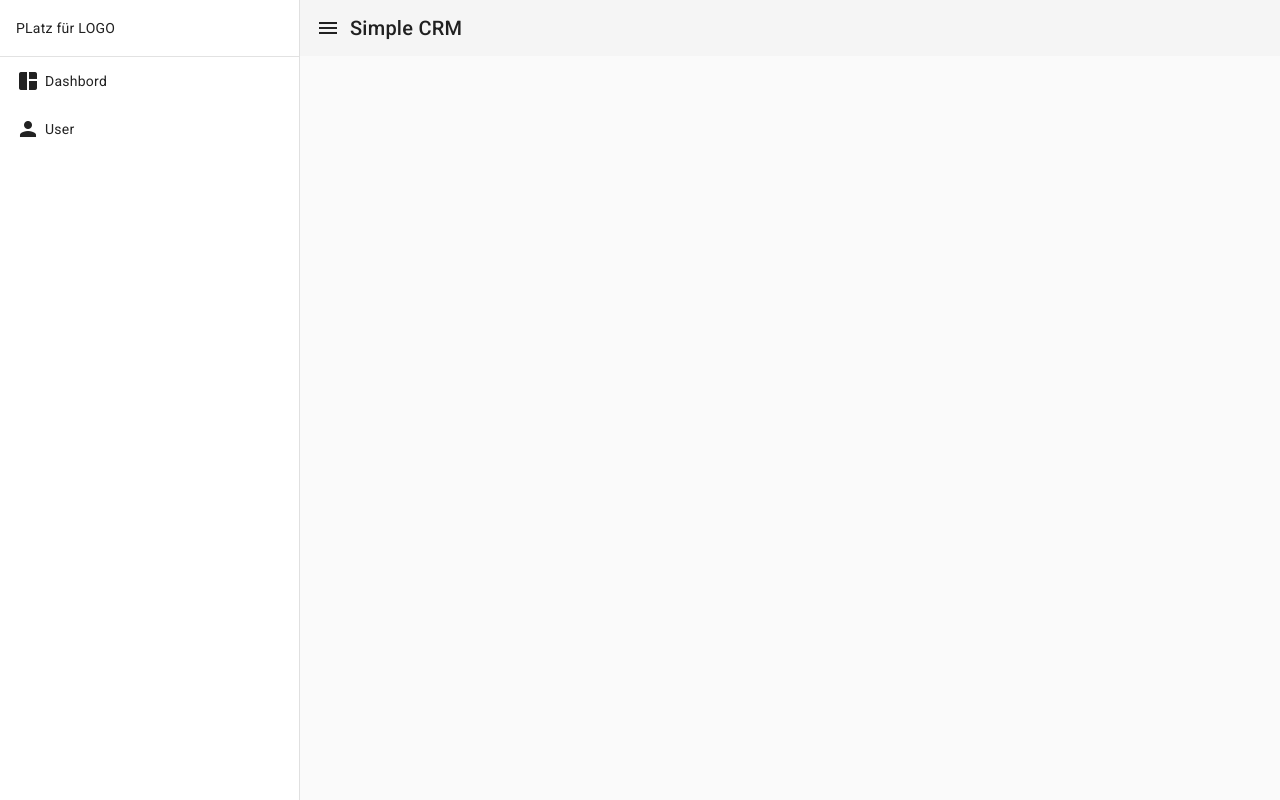
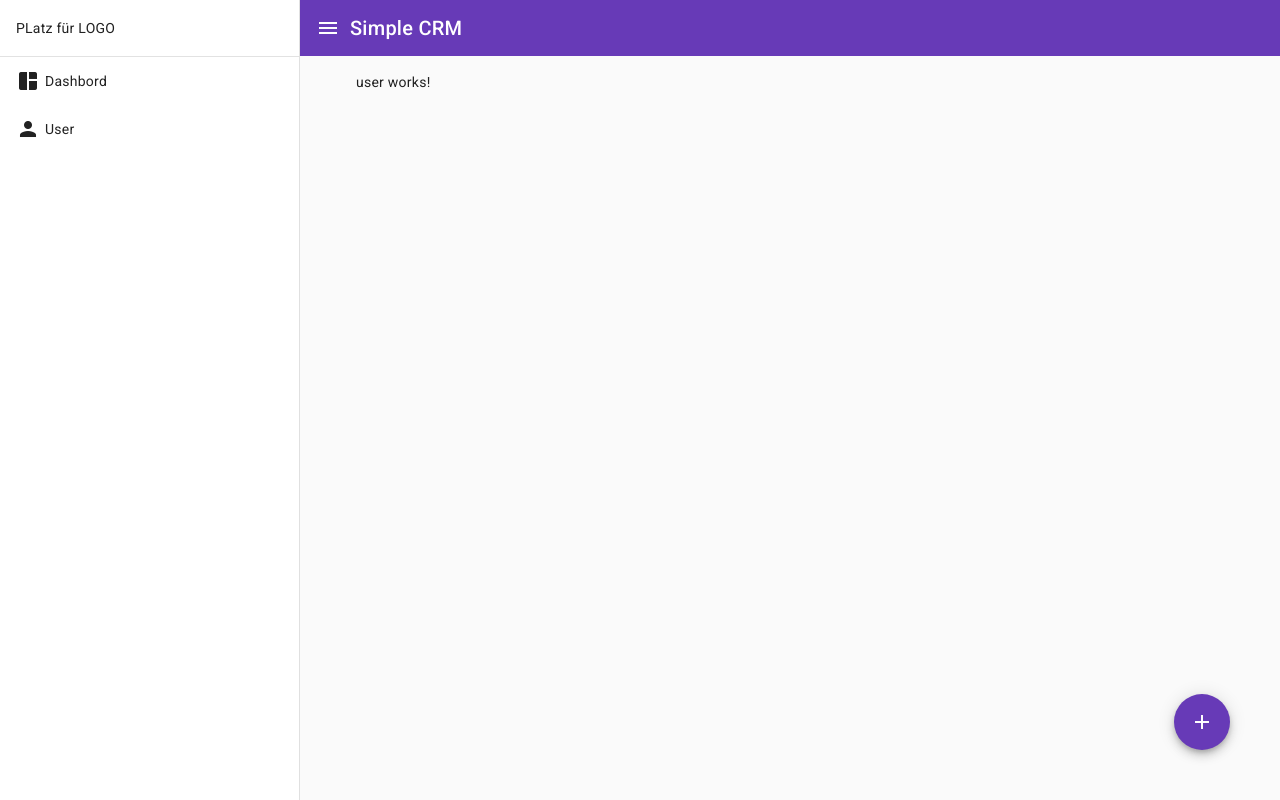
Before and after one commit to Trouble2701/simpleCRM, an Angular app: page /user in a window 1280 px wide. Before the commit this address led to /. Built offline with nearby package versions, Linux system fonts and the light colour scheme.

Commit message:
routes added, user add button added

```diff
--- a/src/app/app.component.html
+++ b/src/app/app.component.html
@@ -3,19 +3,21 @@
     <div class="logo-container">PLatz für LOGO</div>
 
     <ul class="menu-items">
-      <li><mat-icon>space_dashboard</mat-icon> Dashbord</li>
-      <li><mat-icon>person</mat-icon> User</li>
+      <li routerLink=""><mat-icon>space_dashboard</mat-icon> Dashbord</li>
+      <li routerLink="/user"><mat-icon>person</mat-icon> User</li>
     </ul>
   </mat-drawer>
 
   <div class="sidenav-content">
-    <mat-toolbar>
+    <mat-toolbar color="primary">
       <mat-toolbar-row>
         <mat-icon class="menu-icon" mat-button (click)="drawer.toggle()">menu.open</mat-icon>
         <span>Simple CRM</span>
       </mat-toolbar-row>
     </mat-toolbar>
+    <div class="router-container">
+      <router-outlet></router-outlet>
+    </div>
   </div>
 
 </mat-drawer-container>
-<router-outlet></router-outlet>
--- a/src/app/app.component.scss
+++ b/src/app/app.component.scss
@@ -7,7 +7,7 @@
         transition: all 125ms ease-in-out;
 
         &:hover{
-            filter: drop-shadow(1px 1px 1px rgba(0, 0, 0, 0.212));
+            filter: drop-shadow(1px 1px 1px rgba(255, 255, 255, 0.527));
         }
     }
 
@@ -39,8 +39,12 @@
                 transition: all 125ms ease-in-out;
 
                 &:hover{
-                    background-color: rgba(0, 0, 0, 0.1);
+                    background-color: rgba(0, 0, 0, 0.04);
                     box-shadow: 1px 2px 4px rgba(0, 0, 0, 0.212);
+                }
+
+                &:focus{
+                    outline: none;
                 }
             }
         }
@@ -49,6 +53,11 @@
     .sidenav-content{
         max-height: 56px;
         height: 56px;
+
+        .router-container{
+            padding-left: 56px;
+            padding-top: 16px;
+        }
     }
 
     .mat-toolbar{
--- a/src/app/app.component.ts
+++ b/src/app/app.component.ts
@@ -4,11 +4,13 @@ import { RouterOutlet } from '@angular/router';
 import {MatToolbarModule} from '@angular/material/toolbar';
 import {MatSidenavModule} from '@angular/material/sidenav';
 import {MatIconModule} from '@angular/material/icon';
+import { RouterModule } from "@angular/router";
+
 
 @Component({
   selector: 'app-root',
   standalone: true,
-  imports: [CommonModule, RouterOutlet, MatToolbarModule, MatSidenavModule, MatIconModule],
+  imports: [CommonModule, RouterOutlet, MatToolbarModule, MatSidenavModule, MatIconModule, RouterModule],
   templateUrl: './app.component.html',
   styleUrl: './app.component.scss'
 })
--- a/src/app/app.routes.ts
+++ b/src/app/app.routes.ts
@@ -1,3 +1,9 @@
 import { Routes } from '@angular/router';
+import { DashboardComponent } from './dashboard/dashboard.component';
+import { UserComponent } from './user/user.component';
 
-export const routes: Routes = [];
+export const routes: Routes = [
+    {path: '', component:DashboardComponent},
+    {path: 'user', component:UserComponent},
+    {path: 'dashboard', component:DashboardComponent},
+];
--- /dev/null
+++ b/src/app/dashboard/dashboard.component.html
@@ -0,0 +1 @@
+<p>dashboard works!</p>
--- /dev/null
+++ b/src/app/user/user.component.html
@@ -0,0 +1,4 @@
+<p>user works!</p>
+<button mat-fab color="primary">
+    <mat-icon>add</mat-icon>
+  </button>
--- /dev/null
+++ b/src/app/user/user.component.scss
@@ -0,0 +1,5 @@
+button{
+    position: absolute;
+    right: 50px;
+    bottom: 50px;
+}
```
Also changed, not shown: src/app/dashboard/dashboard.component.ts (added, +12 -0 lines), src/app/user/user.component.ts (added, +14 -0 lines), src/app/dashboard/dashboard.component.scss (added), 2 other files (tests, documents, lock files or other folders).
